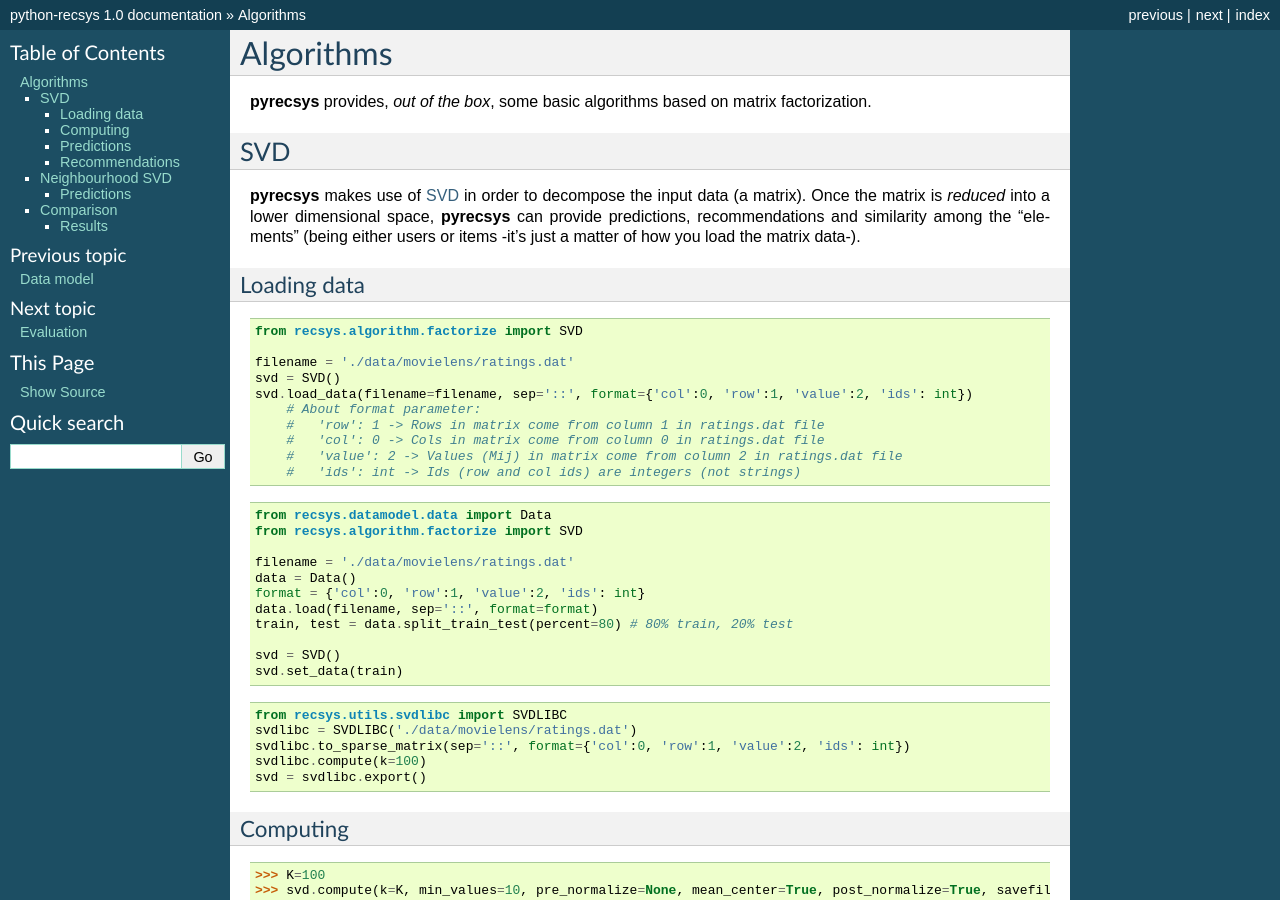
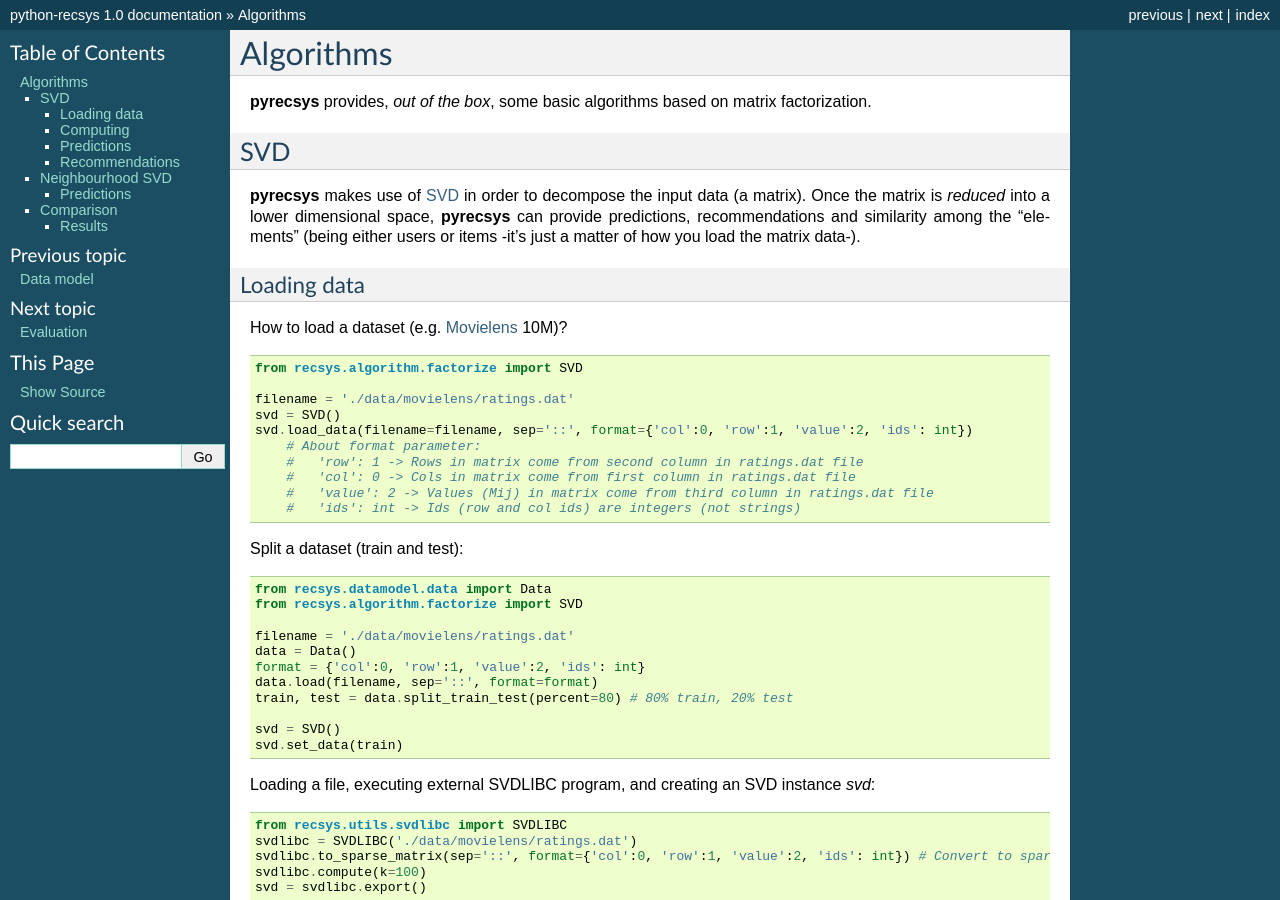
Before and after one commit to ocelma/python-recsys, a Sphinx documentation site: the page built from doc/source/algorithm.rst, in a window 1280 px wide and 900 px high. Built offline with Sphinx 7.4.7, drawn with Linux system fonts in a browser that asks for light colours; formulas are drawn with MathJax 3; pages that are not in the unit, such as notebooks, are missing from menus.

Commit message:
svdlibc example

```diff
--- a/doc/source/algorithm.rst
+++ b/doc/source/algorithm.rst
@@ -16,6 +16,10 @@ items -it's just a matter of how you load the matrix data-).
 Loading data
 ~~~~~~~~~~~~
 
+How to load a dataset (e.g. `Movielens`_ 10M)?
+
+.. _`Movielens`: http://www.grouplens.org/node/73
+
 .. code-block:: python
 
     from recsys.algorithm.factorize import SVD
@@ -24,10 +28,12 @@ Loading data
     svd = SVD()
     svd.load_data(filename=filename, sep='::', format={'col':0, 'row':1, 'value':2, 'ids': int})
         # About format parameter:
-        #   'row': 1 -> Rows in matrix come from column 1 in ratings.dat file
-        #   'col': 0 -> Cols in matrix come from column 0 in ratings.dat file
-        #   'value': 2 -> Values (Mij) in matrix come from column 2 in ratings.dat file
+        #   'row': 1 -> Rows in matrix come from second column in ratings.dat file
+        #   'col': 0 -> Cols in matrix come from first column in ratings.dat file
+        #   'value': 2 -> Values (Mij) in matrix come from third column in ratings.dat file
         #   'ids': int -> Ids (row and col ids) are integers (not strings)
+
+Split a dataset (train and test):
 
 .. code-block:: python
 
@@ -43,11 +49,13 @@ Loading data
     svd = SVD()
     svd.set_data(train)
 
+Loading a file, executing external SVDLIBC program, and creating an SVD instance *svd*:
+
 .. code-block:: python
 
     from recsys.utils.svdlibc import SVDLIBC
     svdlibc = SVDLIBC('./data/movielens/ratings.dat')
-    svdlibc.to_sparse_matrix(sep='::', format={'col':0, 'row':1, 'value':2, 'ids': int})
+    svdlibc.to_sparse_matrix(sep='::', format={'col':0, 'row':1, 'value':2, 'ids': int}) # Convert to sparse matrix format [http://tedlab.mit.edu/~dr/SVDLIBC/SVD_F_ST.html]
     svdlibc.compute(k=100)
     svd = svdlibc.export()
 
```
